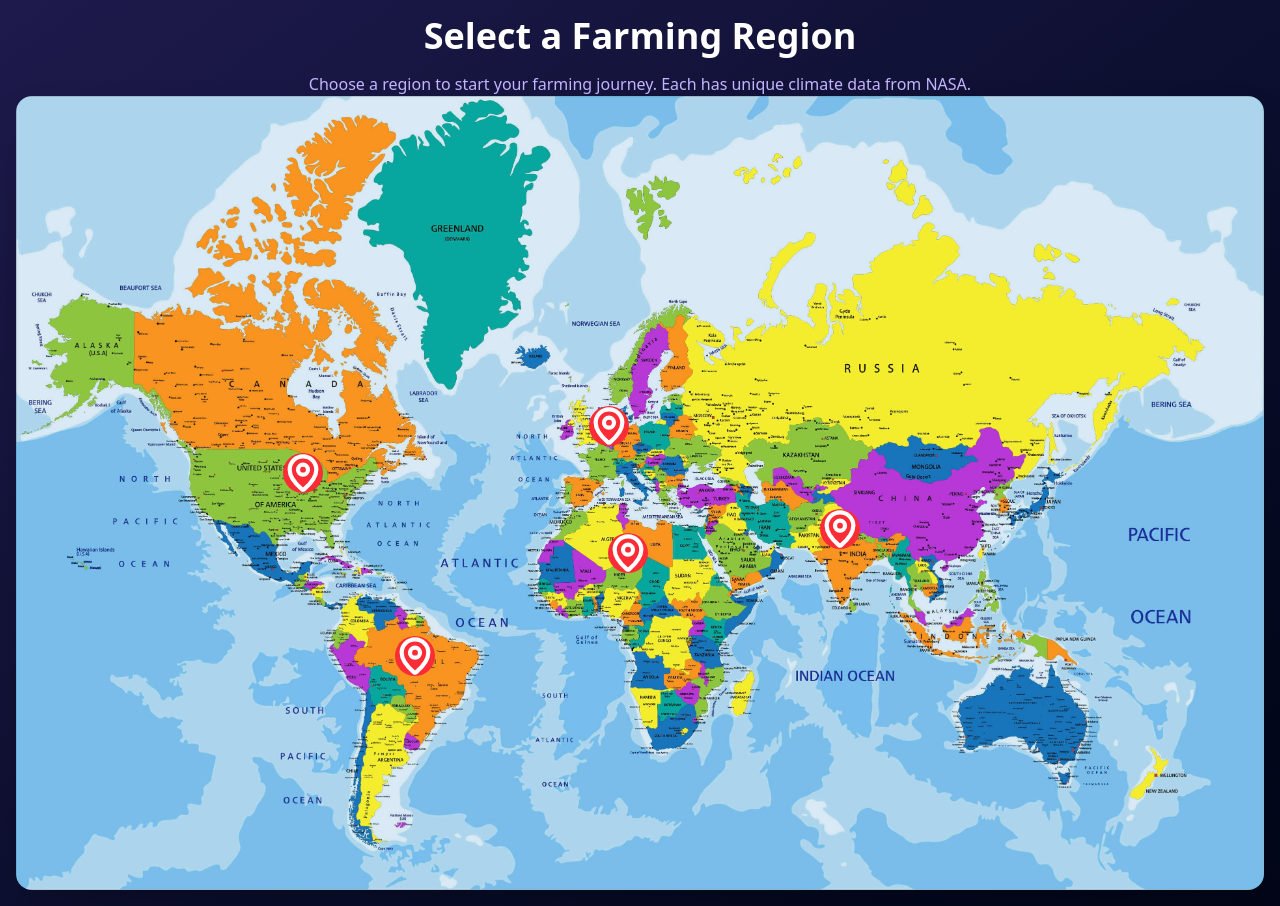
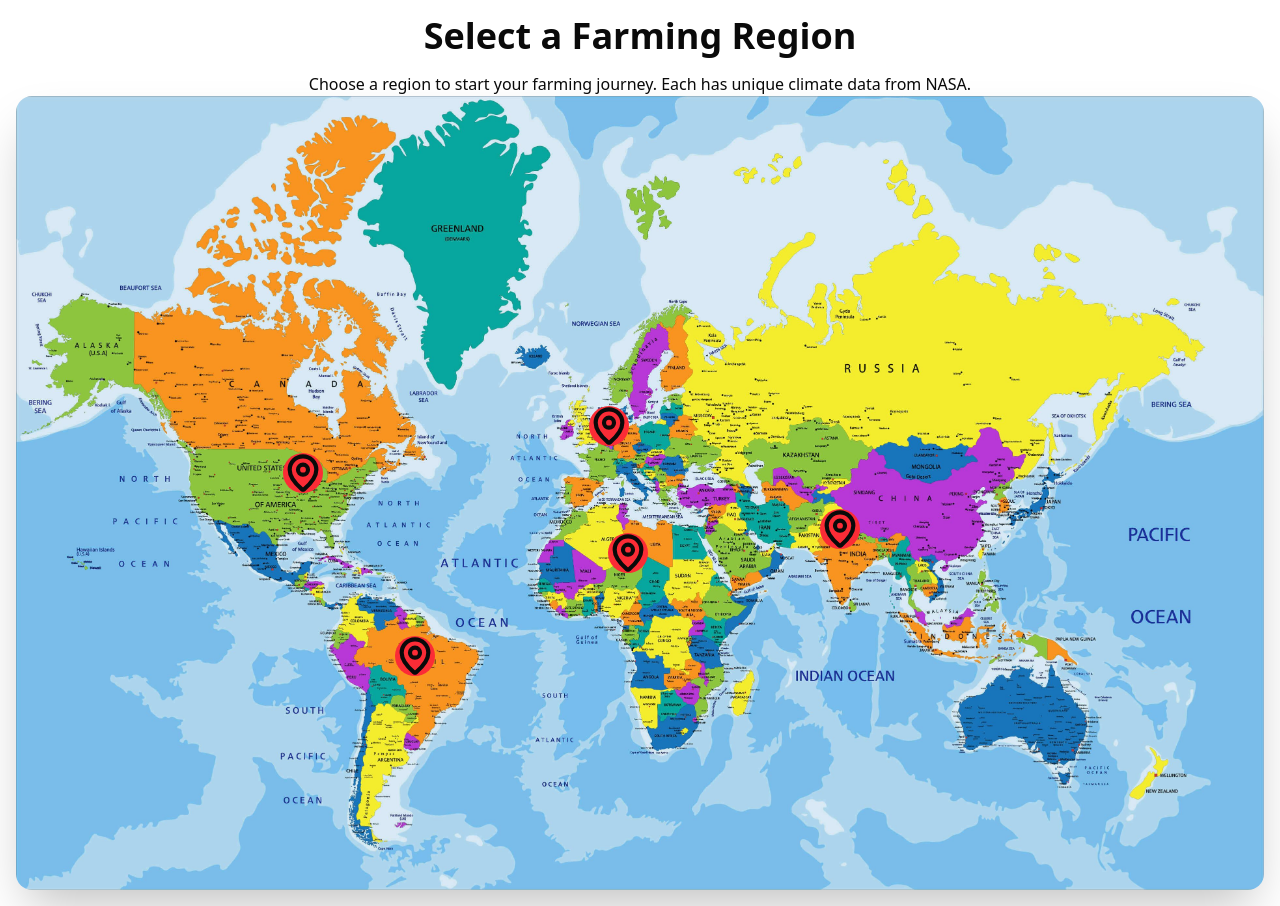
Before and after one commit to Judith-AB/CropPilot, a React (Vite) app in the folder frontend/: page / in a window 1280 px wide. Both pictures are taken after a click on the button "Start Farming". Built offline with nearby package versions, Linux system fonts and the light colour scheme.

Commit message:
Avatar chat edit

```diff
--- a/frontend/src/components/WorldMap.tsx
+++ b/frontend/src/components/WorldMap.tsx
@@ -44,15 +44,15 @@ export default function WorldMap({ onLocationSelect }: WorldMapProps) {
     const [selectedDestination, setSelectedDestination] = useState<typeof destinations[0] | null>(null);
 
     return (
-        <div className="relative h-screen bg-gradient-to-br from-indigo-950 to-slate-950 text-white overflow-hidden">
+        <div className="relative h-screen bg-white text-black overflow-hidden">
             <div className="flex flex-col items-center justify-center h-full p-4 lg:p-8">
-                <h1 className="text-4xl lg:text-5xl font-bold mb-4 text-center">
+                <h1 className="text-4xl lg:text-5xl font-bold mb-4 text-center text-black">
                     Select a Farming Region
                 </h1>
-                <p className="mb-8 text-center max-w-lg text-violet-300">
+                <p className="mb-8 text-center max-w-lg text-black">
                     Choose a region to start your farming journey. Each has unique climate data from NASA.
                 </p>
-                <div className="relative w-full max-w-5xl aspect-video rounded-2xl overflow-hidden shadow-2xl">
+                <div className="relative w-full max-w-5xl aspect-video rounded-2xl overflow-hidden shadow-2xl bg-white">
                     <img
                         src={worldMapImage}
                         alt="World Map Background"
@@ -76,37 +76,36 @@ export default function WorldMap({ onLocationSelect }: WorldMapProps) {
 
             {selectedDestination && (
                 <div className="absolute inset-0 z-20 bg-black/60 backdrop-blur-sm flex items-center justify-center p-4 animate-in fade-in duration-300">
-                    <div className="bg-slate-800/80 border-2 border-violet-500/30 rounded-2xl p-8 max-w-xl w-full relative shadow-2xl text-white">
+                    <div className="bg-white border-2 border-violet-500/30 rounded-2xl p-8 max-w-xl w-full relative shadow-2xl text-black">
                         <button
                             onClick={() => setSelectedDestination(null)}
-                            className="absolute top-4 right-4 text-violet-300 hover:text-white transition-colors"
+                            className="absolute top-4 right-4 text-black hover:text-red-600 transition-colors"
                         >
                             <X size={24} />
                         </button>
 
-                        <div className="flex flex-col sm:flex-row items-center sm:items-start space-y-6 sm:space-y-0 sm:space-x-6">
+                        <div className="flex items-center space-x-6">
                             <img
                                 src={selectedDestination.avatar}
                                 alt={`${selectedDestination.avatarName} avatar`}
                                 className="w-40 h-40 object-cover rounded-full border-4 border-violet-400 shadow-lg flex-shrink-0"
                             />
-                            <div className="text-center sm:text-left">
-                                <h2 className="text-4xl font-bold">{selectedDestination.avatarName}</h2>
-                                <p className="text-lg font-semibold text-violet-300">{selectedDestination.role}</p>
-                                <p className="text-md font-bold text-slate-300 mt-1">{selectedDestination.name}</p>
-                                <p className="text-slate-200 text-md mt-4">
-                                    {selectedDestination.story}
-                                </p>
+                            <div className="relative bg-white text-black p-6 rounded-3xl shadow-lg w-full">
+                                <div className="absolute top-1/2 -left-3 w-6 h-6 bg-white transform -translate-y-1/2 rotate-45"></div>
+
+                                <div className="space-y-2">
+                                    <h2 className="text-3xl font-bold">{selectedDestination.avatarName}</h2>
+                                    <p className="text-lg font-semibold text-black">{selectedDestination.role}</p>
+                                    <p className="text-md text-black">{selectedDestination.story}</p>
+                                </div>
+                                <button
+                                    onClick={() => onLocationSelect(selectedDestination.id)}
+                                    className="w-full mt-4 px-6 py-3 rounded-lg text-lg font-bold text-white bg-violet-600 hover:bg-violet-700 transition-colors transform hover:scale-105"
+                                >
+                                    Start as {selectedDestination.avatarName}
+                                </button>
                             </div>
                         </div>
-
-                        <button
-
-                            onClick={() => onLocationSelect(selectedDestination.id)}
-                            className="w-full mt-8 px-6 py-4 rounded-lg text-xl font-bold text-white bg-violet-600 hover:bg-violet-700 transition-colors transform hover:scale-105"
-                        >
-                            Start as {selectedDestination.avatarName}
-                        </button>
                     </div>
                 </div>
             )}
```
